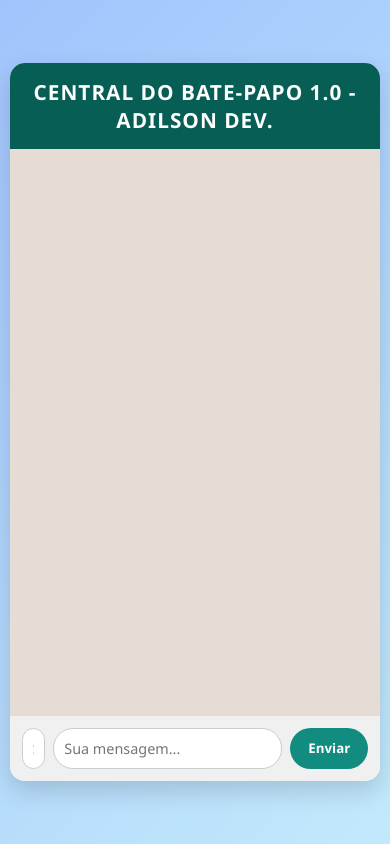
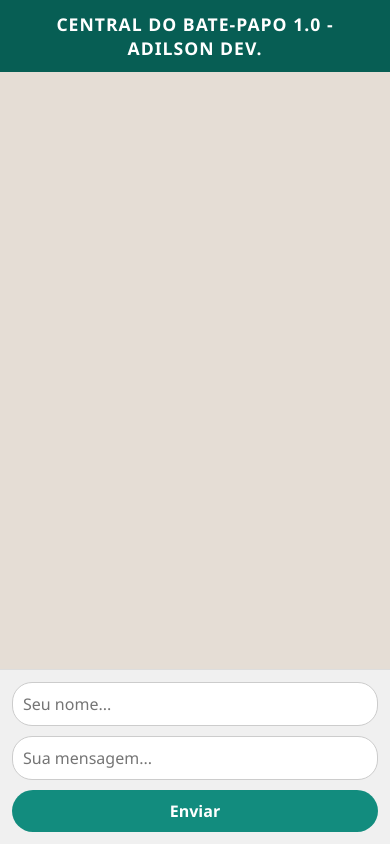
Before and after one commit to adilson-fox/chat-frontend, a website: page index.html in a window 390 px wide. Drawn offline with nearby package versions, Linux system fonts and the light colour scheme; no server answers.

Commit message:
Update styles.css

```diff
--- a/styles.css
+++ b/styles.css
@@ -1,3 +1,4 @@
+/* Reset e fonte */
 * {
     margin: 0;
     padding: 0;
@@ -13,6 +14,7 @@ body {
     align-items: center;
 }
 
+/* Container principal */
 .chat-container {
     background: white;
     width: 95%;
@@ -25,7 +27,7 @@ body {
     overflow: hidden;
 }
 
-/* Topo Estilo WhatsApp */
+/* Topo estilo WhatsApp */
 h1 {
     text-align: center;
     padding: 15px;
@@ -36,7 +38,7 @@ h1 {
     letter-spacing: 1px;
 }
 
-/* Área de Mensagens com fundo clássico */
+/* Área de mensagens */
 .messages-display {
     flex: 1;
     padding: 15px;
@@ -44,10 +46,10 @@ h1 {
     display: flex;
     flex-direction: column;
     gap: 12px;
-    background: #e5ddd5; /* Cor de fundo bege do WhatsApp */
+    background: #e5ddd5; /* Bege WhatsApp */
 }
 
-/* Configuração base do Balão */
+/* Balões */
 .message {
     padding: 8px 12px;
     border-radius: 10px;
@@ -57,14 +59,12 @@ h1 {
     line-height: 1.4;
 }
 
-/* Mensagem RECEBIDA (Outros - Esquerda) */
 .message.received {
     align-self: flex-start;
     background: white;
     border-top-left-radius: 0;
 }
 
-/* Mensagem ENVIADA (Você - Direita) */
 .message.sent {
     align-self: flex-end;
     background: #dcf8c6; /* Verde claro WhatsApp */
@@ -92,7 +92,7 @@ h1 {
     margin-top: 4px;
 }
 
-/* Formulário de envio inferior */
+/* Formulário */
 .message-form {
     display: flex;
     padding: 12px;
@@ -124,7 +124,7 @@ button {
     background: #128C7E;
     color: white;
     border: none;
-    border-radius: 50px; /* Botão arredondado */
+    border-radius: 50px;
     cursor: pointer;
     font-weight: bold;
     transition: transform 0.2s;
@@ -134,3 +134,32 @@ button:hover {
     background: #075E54;
     transform: scale(1.05);
 }
+
+/* 🔥 Responsividade */
+@media (max-width: 768px) {
+    body {
+        align-items: stretch; /* ocupa toda a tela */
+    }
+
+    .chat-container {
+        width: 100%;
+        height: 100vh;
+        border-radius: 0;
+        max-width: none;
+    }
+
+    h1 {
+        font-size: 1.1rem;
+        padding: 12px;
+    }
+
+    .message-form {
+        flex-direction: column;
+        gap: 10px;
+    }
+
+    #username-input, #message-input, button {
+        width: 100%;
+        font-size: 1rem;
+    }
+}
```
